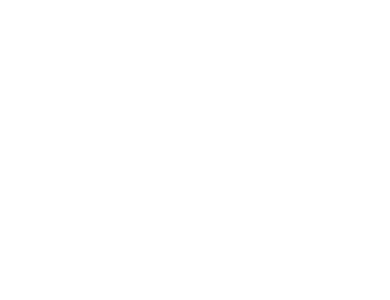
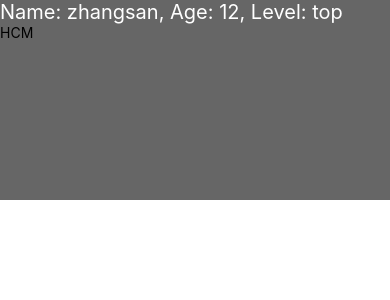
Before and after one commit to hixb/ReactNativeDemo, a React Native app: screen / in a window 390 px wide. Shown: the top 300 px of the page. Built offline with nearby package versions, Linux system fonts and the light colour scheme.

Commit message:
feat: component pass value

```diff
--- a/App.tsx
+++ b/App.tsx
@@ -5,22 +5,24 @@
  * @format
  */
 
-import React, {useState, useEffect} from 'react';
+import React from 'react';
 import {SafeAreaView, StatusBar, StyleSheet, View} from 'react-native';
 
 import ClassView from './src/components/ClassView';
 
 function App(): JSX.Element {
-  const [showClassView, setShowClassView] = useState<boolean>(true);
-
-  useEffect(() => {
-    setTimeout(() => setShowClassView(false), 2000);
-  }, []);
+  // const [showClassView, setShowClassView] = useState<boolean>(true);
+  //
+  // useEffect(() => {
+  //   setTimeout(() => setShowClassView(false), 2000);
+  // }, []);
 
   return (
     <SafeAreaView>
       <StatusBar barStyle={'dark-content'} backgroundColor={'#fff'} />
-      <View style={styles.container}>{showClassView && <ClassView />}</View>
+      <View style={styles.container}>
+        <ClassView name="zhangsan" age={12} level="top" />
+      </View>
     </SafeAreaView>
   );
 }
--- a/src/components/ClassView.js
+++ b/src/components/ClassView.js
@@ -1,23 +1,39 @@
 import React from 'react';
-import {View} from 'react-native';
+import {View, Text} from 'react-native';
 
 class ClassView extends React.Component {
   constructor(props) {
     super(props);
-    console.log('constructor...');
+
+    this.state = {
+      address: 'Hanoi',
+    };
   }
 
   componentDidMount() {
-    console.log('componentDidMount...');
-  }
-
-  componentWillUnmount() {
-    console.log('componentWillUnmount...');
+    setTimeout(() => {
+      this.setState({
+        address: 'HCM',
+      });
+    }, 2000);
   }
 
   render() {
-    console.log('render...');
-    return <View style={{width: 200, height: 200, backgroundColor: 'red'}} />;
+    const {name, age, level} = this.props;
+    const {address} = this.state;
+
+    return (
+      <View style={{width: '100%', height: 200, backgroundColor: '#666'}}>
+        <Text
+          style={{
+            fontSize: 20,
+            color: '#fff',
+          }}>
+          {`Name: ${name}, Age: ${age}, Level: ${level}`}
+        </Text>
+        <Text>{address}</Text>
+      </View>
+    );
   }
 }
 
```
